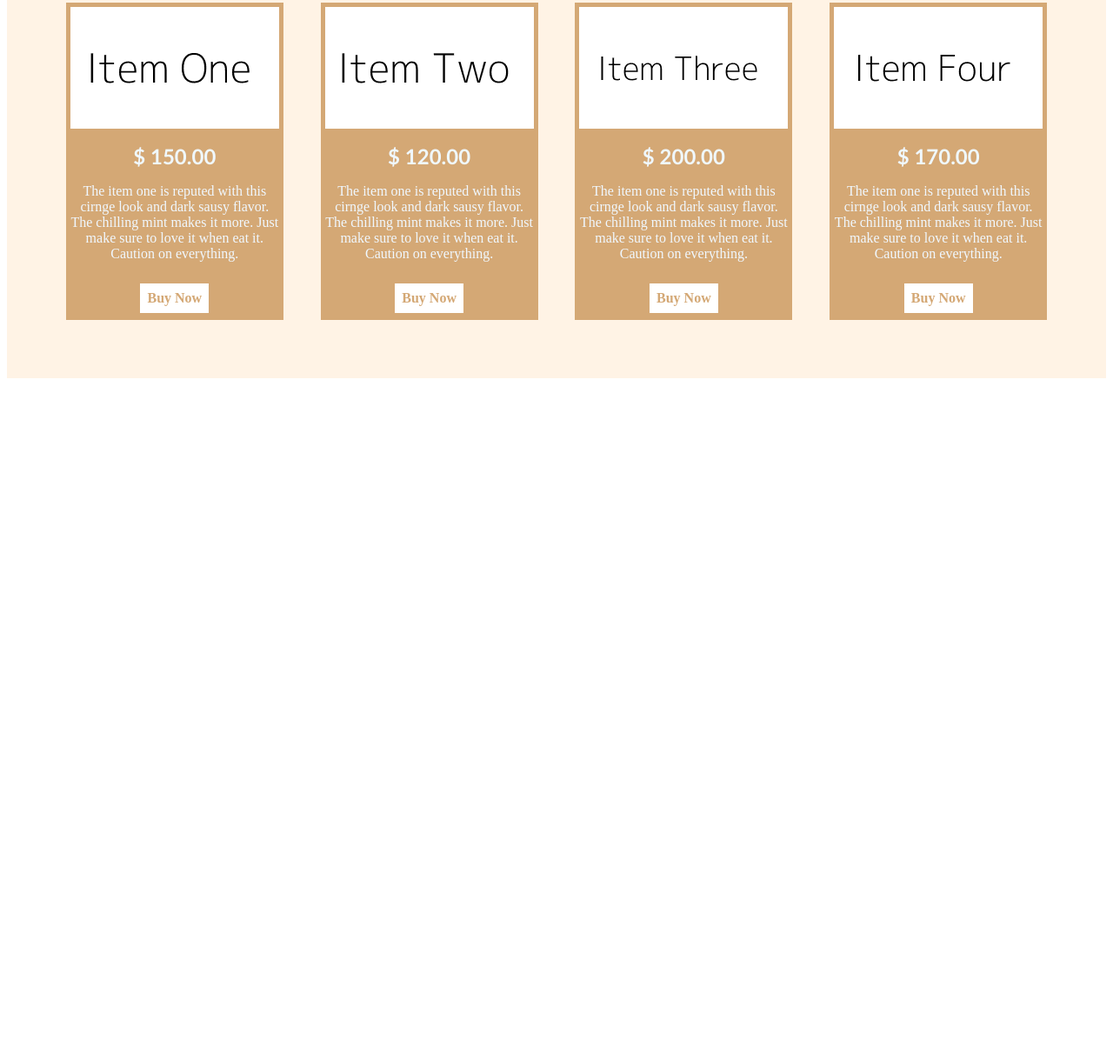
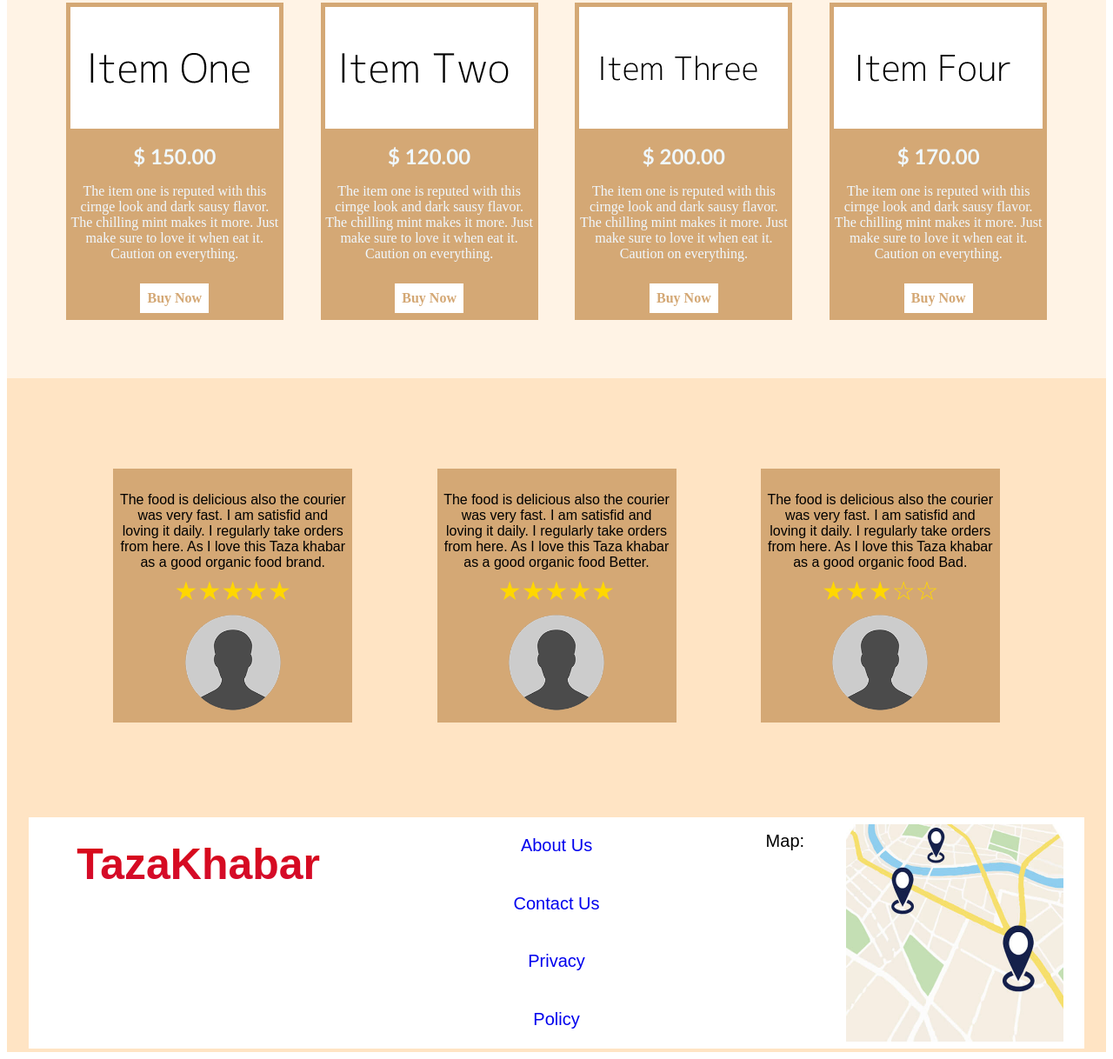
Before and after one commit to khalilonline99/odin-recipes, a plain HTML site: page tazagroup/tazakhabar.html in a window 1280 px wide. Shown: the part 673-1891 px from the top of the page at 87% size. Before the commit the page ends 1116 px from the top, so only its background shows below. Drawn offline with Linux system fonts and the light colour scheme.

Commit message:
Added the footer and review

```diff
--- a/tazagroup/styles.css
+++ b/tazagroup/styles.css
@@ -110,3 +110,65 @@
     font-weight: bold;
     margin: 8px;
 }
+
+.container-review{
+    display: flex;
+    background: #ffe4c4;
+    height: 450px;
+    align-items: center;
+    justify-content: space-evenly;
+    padding: 25px;
+}
+
+.review-box{
+  display: flex;
+  background: #d4a875;
+  height: 292px;
+  width: 275px;
+  align-items: center;
+  justify-content: space-around;
+  flex-wrap: wrap;
+  /* align-content: space-between; */
+  flex-direction: column;
+}
+
+.container-footer{
+    display: flex;
+    background: #ffe4c4 ;
+    height: 225px;
+    align-items: center;
+    justify-content: space-evenly;
+    padding: 25px;
+}
+
+.footer-box1{
+  display: flex;
+  height: 266px;
+  width: 410px;
+  background: #ffffff;
+  flex-direction: row;
+  justify-content: center;
+}
+.footer-box2{
+  display: flex;
+  flex-direction: column;
+  height: 266px;
+  width: 455px;
+  align-items: center;
+  color: #000000;
+  background: #ffffff;
+  font-family: sans-serif;
+  font-size: 20px;
+  justify-content: space-around;
+}
+.footer-box3{
+  display: flex;
+  height: 266px;
+  width: 410px;
+  flex-direction: row;
+  align-items: center;
+  font-family: sans-serif;
+  font-size: 20px;
+  background: white;
+  justify-content: space-around
+}
--- a/tazagroup/tazakhabar.html
+++ b/tazagroup/tazakhabar.html
@@ -23,8 +23,7 @@
     <div class="container-header">
     <div class="headerimage-container">
         <img class="headerimage" src="images/burger.png" alt="Delicious Burger">
-        <!-- <div class="headerimage"> Big burger IMAGE </div> -->
-    </div>
+        </div>
     <div class="header-details">
         <h3>Burger Kaize</h3>
         <p>The great burger that we all want in our daily snacks. Oh no we want it in all meal. The crispy chips
@@ -33,6 +32,8 @@
         <a class="button1" href="burger.html"> Click Here</a>
     </div>
     </div>
+
+    <!-- 2nd part, food cards -->
 
     <div class="container-foods">
         <div class="card1">
@@ -77,6 +78,56 @@
         </div>
     </div>
 
+        <!-- 3rd part, reviews -->
+
+        <div class="container-review">
+        <div class="review-box">
+            <p style="padding: 7px; text-align: center; font-family: Arial, Helvetica, sans-serif; font-size: 16px;"> The food is delicious also the courier was very fast. I am satisfid and loving it
+                  daily. I regularly take orders from here. As I love this Taza khabar as a good organic food
+                brand.</p>
+                <p style="align-items: center;color: gold; font-size: 30px;
+                height: 32px;margin-top: -24px; margin-bottom: 5px;">★★★★★</p>
+            <img style="height: 110px; width: 110px; margin-bottom: 10px;" src="user-demo.png" alt="user">
+        </div>
+        <div class="review-box">
+            <p style="padding: 7px; text-align: center; font-family: Arial, Helvetica, sans-serif; font-size: 16px;"> The food is delicious also the courier was very fast. I am satisfid and loving it
+                  daily. I regularly take orders from here. As I love this Taza khabar as a good organic food
+                Better.</p>
+                <p style="align-items: center;color: gold; font-size: 30px;
+                height: 32px;margin-top: -24px; margin-bottom: 5px;">★★★★★</p>
+            <img style="height: 110px; width: 110px; margin-bottom: 10px;" src="user-demo.png" alt="user">
+        </div>
+        <div class="review-box">
+            <p style="padding: 7px; text-align: center; font-family: Arial, Helvetica, sans-serif; font-size: 16px;"> The food is delicious also the courier was very fast. I am satisfid and loving it
+                  daily. I regularly take orders from here. As I love this Taza khabar as a good organic food
+                Bad.</p>
+                <p style="align-items: center;color: gold; font-size: 30px;
+                height: 32px;margin-top: -24px; margin-bottom: 5px;">★★★☆☆</p>
+            <img style="height: 110px; width: 110px; margin-bottom: 10px;" src="user-demo.png" alt="user">
+        </div>
+
+        </div>
+
+        <!-- Review ends here -->
+         <!-- Footer -->
+
+         <div class="container-footer">
+        <div class="footer-box1">
+            <a class="logo" href="tazakhabar.html">TazaKhabar</a>
+         </div>
+        <div class="footer-box2">
+            <a style="text-decoration: none;" href="#">About Us</a>
+            <a style="text-decoration: none;" href="#">Contact Us</a>
+            <a style="text-decoration: none;" href="#">Privacy</a>
+            <a style="text-decoration: none;" href="#">Policy</a>
+        </div>
+        <div class="footer-box3">
+            <div style="display: flex;align-content: flex-start; height: 234px;">Map:</div>
+            <img style="height:250px; width: 250px;" src="location.jpg" alt="Our location">
+        </div>
+            </div>
+
+
 
 </body>
 </html>
```
Also changed, not shown: tazagroup/location.jpg (added), tazagroup/user-demo.png (added).
